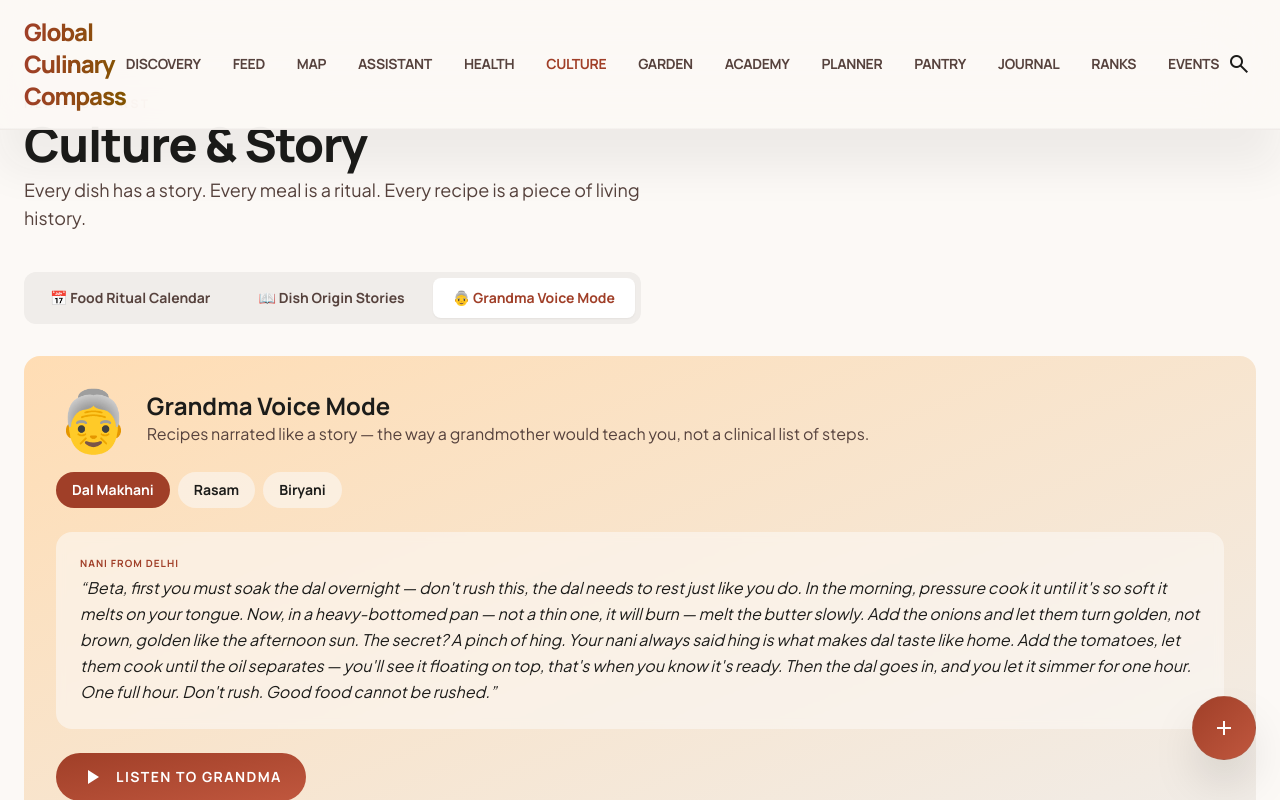
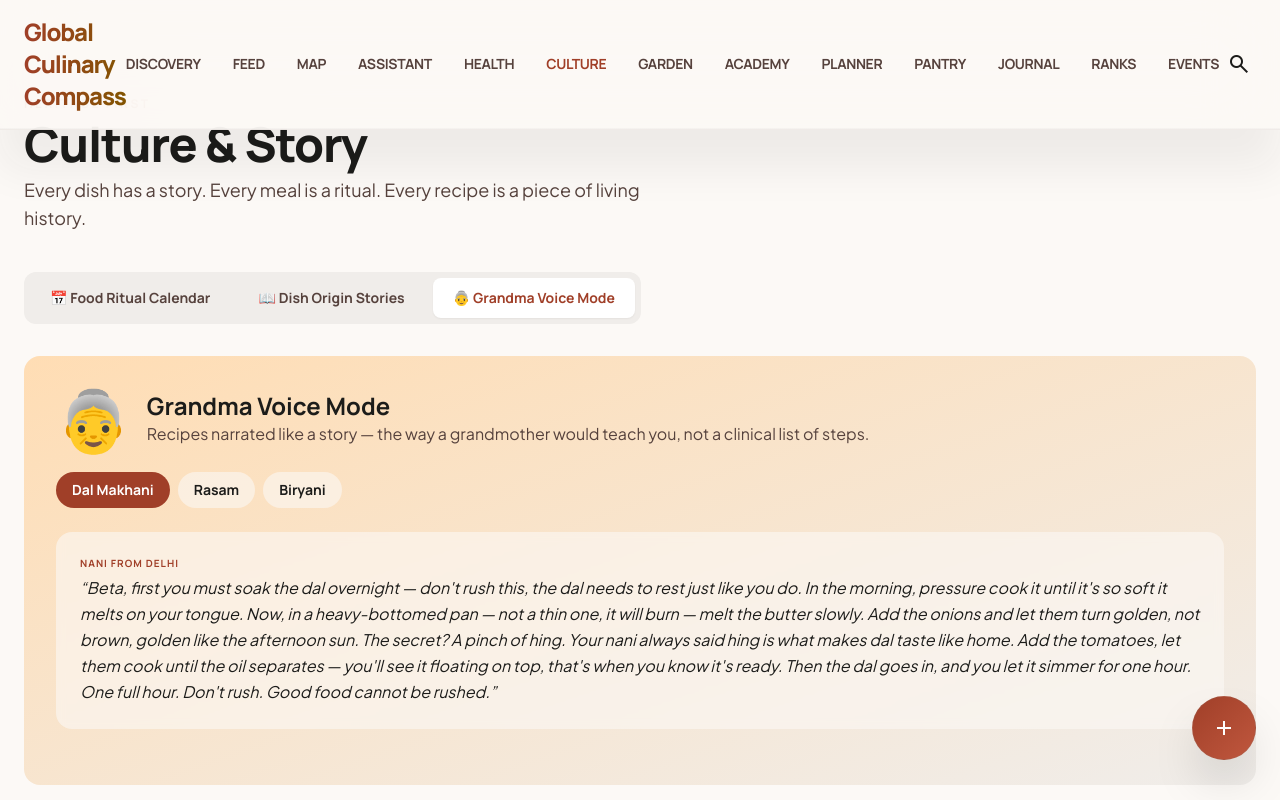
Before and after one commit to Anannya-Vyas/FINAL-RECEPIE-APP, a Next.js app in the folder apps/web/: page /culture in a window 1280 px wide. Both pictures are taken after a click on the button "👵 Grandma Voice Mode". Shown: the top 800 px of the page. Built offline with nearby package versions, Linux system fonts and the light colour scheme.

Commit message:
remove grandma voice narration button from culture page

```diff
--- a/apps/web/app/(app)/culture/page.tsx
+++ b/apps/web/app/(app)/culture/page.tsx
@@ -1,6 +1,6 @@
 'use client';
 
-import { useState, useRef } from 'react';
+import { useState } from 'react';
 import Link from 'next/link';
 
 const FOOD_RITUALS = [
@@ -85,31 +85,6 @@ export default function CulturePage() {
   const [activeTab, setActiveTab] = useState<'calendar' | 'stories' | 'grandma'>('calendar');
   const [currentMonth] = useState(new Date().toLocaleString('default', { month: 'long' }));
   const [selectedStory, setSelectedStory] = useState(0);
-  const [speaking, setSpeaking] = useState(false);
-  const utteranceRef = useRef<SpeechSynthesisUtterance | null>(null);
-
-  function speakStory(text: string) {
-    if (typeof window === 'undefined' || !window.speechSynthesis) return;
-    window.speechSynthesis.cancel();
-    const utterance = new SpeechSynthesisUtterance(text);
-    utterance.rate = 0.75;
-    utterance.pitch = 1.1;
-    utterance.lang = 'en-IN';
-    // Try to find a female Indian English voice
-    const voices = window.speechSynthesis.getVoices();
-    const preferred = voices.find(v => v.lang.includes('en-IN') || v.name.includes('India')) || voices.find(v => v.lang.includes('en'));
-    if (preferred) utterance.voice = preferred;
-    utterance.onend = () => setSpeaking(false);
-    utterance.onerror = () => setSpeaking(false);
-    utteranceRef.current = utterance;
-    window.speechSynthesis.speak(utterance);
-    setSpeaking(true);
-  }
-
-  function stopSpeaking() {
-    window.speechSynthesis?.cancel();
-    setSpeaking(false);
-  }
 
   return (
     <div className="max-w-screen-xl mx-auto">
@@ -192,7 +167,7 @@ export default function CulturePage() {
             {/* Story selector */}
             <div className="flex gap-2 mb-6 overflow-x-auto no-scrollbar">
               {GRANDMA_STORIES.map((s, i) => (
-                <button key={i} onClick={() => { setSelectedStory(i); stopSpeaking(); }}
+                <button key={i} onClick={() => setSelectedStory(i)}
                   className={`flex-shrink-0 px-4 py-2 rounded-full font-label font-bold text-sm transition-all ${selectedStory === i ? 'bg-primary text-on-primary' : 'bg-surface/60 text-on-surface hover:bg-surface'}`}>
                   {s.dish}
                 </button>
@@ -204,23 +179,6 @@ export default function CulturePage() {
               <p className="text-on-surface leading-relaxed italic text-base">&ldquo;{GRANDMA_STORIES[selectedStory].story}&rdquo;</p>
             </div>
 
-            <div className="flex items-center gap-4">
-              <button
-                onClick={() => speaking ? stopSpeaking() : speakStory(GRANDMA_STORIES[selectedStory].story)}
-                className="flex items-center gap-3 px-6 py-3 bg-gradient-to-br from-primary to-primary-container text-on-primary rounded-full font-label font-bold text-sm uppercase tracking-widest hover:shadow-lg transition-all active:scale-95"
-              >
-                <span className="material-symbols-outlined text-sm" style={{ fontVariationSettings: "'FILL' 1" }}>{speaking ? 'stop' : 'play_arrow'}</span>
-                {speaking ? 'Stop Narration' : 'Listen to Grandma'}
-              </button>
-              {speaking && (
-                <div className="flex gap-1 items-center">
-                  {[1, 2, 3, 4, 5].map(i => (
-                    <div key={i} className="w-1 bg-primary rounded-full animate-bounce" style={{ height: `${8 + i * 4}px`, animationDelay: `${i * 100}ms` }} />
-                  ))}
-                </div>
-              )}
-            </div>
-            <p className="text-xs text-on-surface-variant mt-3">Uses your device&apos;s built-in voice. Works best with English (India) voice installed.</p>
           </div>
 
           <div className="grid grid-cols-1 md:grid-cols-3 gap-4">
```
